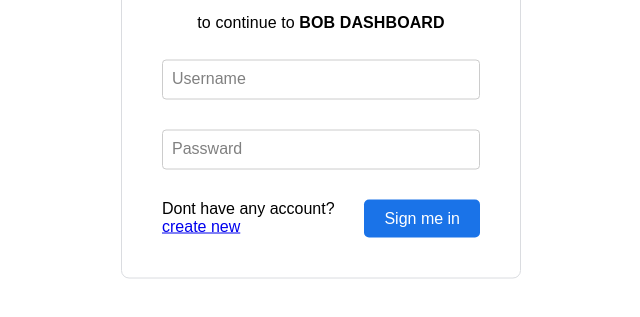
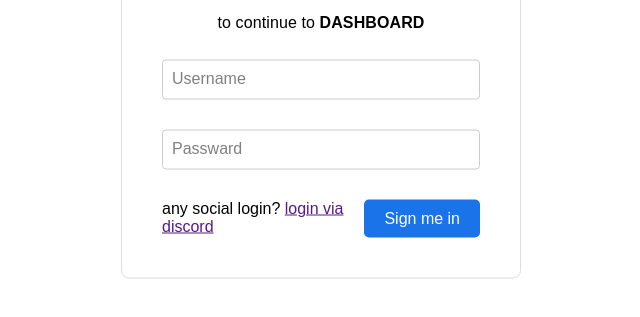
Before and after one commit to Darkbatyt09/arena-login, a plain HTML site: page index.html in a window 1280 px wide. Shown: the part 297-614 px from the top of the page, without its empty margins (319-959 px from the left). Drawn offline with Linux system fonts and the light colour scheme.

Commit message:
Update index.html

```diff
--- a/index.html
+++ b/index.html
@@ -13,7 +13,7 @@
 <body>
         <div class="box">
                 <h2>Sign in</h2>
-                <p>to continue to <strong>BOB DASHBOARD</strong></p>
+                <p>to continue to <strong>DASHBOARD</strong></p>
 
 		 <form>
                   <div class="inputBox">
@@ -26,8 +26,8 @@
                       </div>
                   <input type="submit" name="sign-in" value="Sign me in">
 
- Dont have any account?
-                  <a href="signup.html">create new</a>
+ any social login?
+                  <a href="">login via discord</a>
                 </form>
 
               </div>
```
